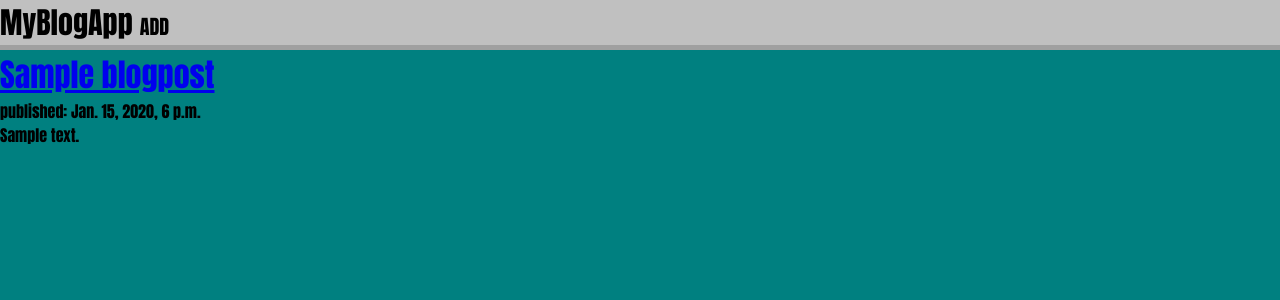
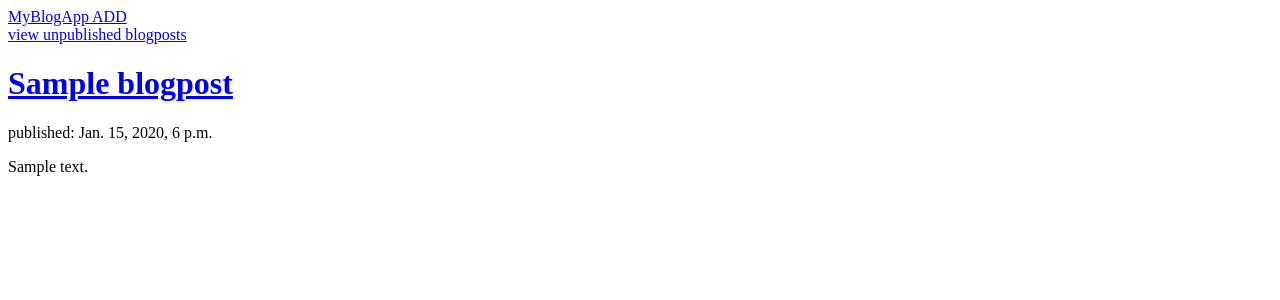
Before and after one commit to yashuaecphe/django-first-blog, a Django app: page / in a window 1280 px wide. Shown: the top 300 px of the page. Run offline with Django 3.2, Linux system fonts and the light colour scheme; tables that the repository leaves empty hold one stand-in row (values such as "Sample post").

Commit message:
added viewing published or unpublished newsfeed

```diff
--- a/myblogapp/static/css/myblogapp.css
+++ b/myblogapp/static/css/myblogapp.css
@@ -1,5 +1,5 @@
 *{
-    background-color: #008080;
+    background-color: #eeeeee;
     font-family:Impact, Haettenschweiler, 'Arial Narrow Bold', sans-serif;
     padding:0px;
     margin:0px;
--- a/myblogapp/templates/myblogapp/base.html
+++ b/myblogapp/templates/myblogapp/base.html
@@ -3,7 +3,7 @@
 <html>
 <head>
     <title> MyBlogApp</title>
-    <link rel="stylesheet" href="{% static 'css/myblogapp.css' %}">
+
 </head>
 <body>
     <div class="page-header">
--- a/myblogapp/templates/myblogapp/newsfeed.html
+++ b/myblogapp/templates/myblogapp/newsfeed.html
@@ -1,10 +1,16 @@
 {% extends 'myblogapp/base.html' %}
 {% block content %}
 
+<div class="view-toggle">
+        {% if is_drafts %}
+            <a href="{% url 'blog_newsfeed' %}">view published blogposts</a>
+        {% else %}
+            <a href="{% url 'draft_newsfeed' %}">view unpublished blogposts</a>
+        {% endif %}
+    </div>
+
 {% for p in bps %}
-    <div class="view-toggle">
 
-    </div>
 
     <div class="blog">
         <h1 class="blog-title"> <a href="{% url 'viewblog' pk=p.pk %}"> {{p.title}} </a> </h2>
--- a/myblogapp/urls.py
+++ b/myblogapp/urls.py
@@ -2,7 +2,8 @@ from django.urls import path
 from . import views
 
 urlpatterns = [
-    path('', views.blog_feed, name='blog_newsfeed'),
+    path('', views.blog_feed, name='blog_newsfeed'), #normal news feed
+    path('drafts', views.draft_feed, name='draft_newsfeed'),
     path('blogpost/<int:pk>/', views.view_blogpost, name='viewblog'),
     path('write', views.save_blogpost_as_draft, name='write_blogpost' ),
     path('editblogpost/<int:pk>', views.edit_blogpost,name='editblog'),
--- a/myblogapp/views.py
+++ b/myblogapp/views.py
@@ -1,3 +1,4 @@
+from django.contrib.auth.decorators import login_required
 from django.shortcuts import render, get_object_or_404, redirect
 from django.utils import timezone
 from .models import BlogPost
@@ -5,9 +6,12 @@ from .forms import BlogPostForm
 
 # Create your views here.
 def blog_feed(request):
-    #blogposts = BlogPost.objects.filter(published_date__lte=timezone.now()).order_by('-created_date')
-    blogposts = BlogPost.objects.all().order_by('-created_date')
-    return render(request, 'myblogapp/newsfeed.html',{'bps':blogposts})
+    blogposts = BlogPost.objects.filter(published_date__lte=timezone.now()).order_by('-created_date')
+    return render(request, 'myblogapp/newsfeed.html',{'bps':blogposts, 'is_drafts':False})
+
+def draft_feed(request):
+    blogposts = BlogPost.objects.filter(published_date=None)
+    return render(request, 'myblogapp/newsfeed.html',{'bps':blogposts, 'is_drafts':True})
 
 def view_blogpost(request, pk):
     blogpost = get_object_or_404(BlogPost, pk=pk)
```
